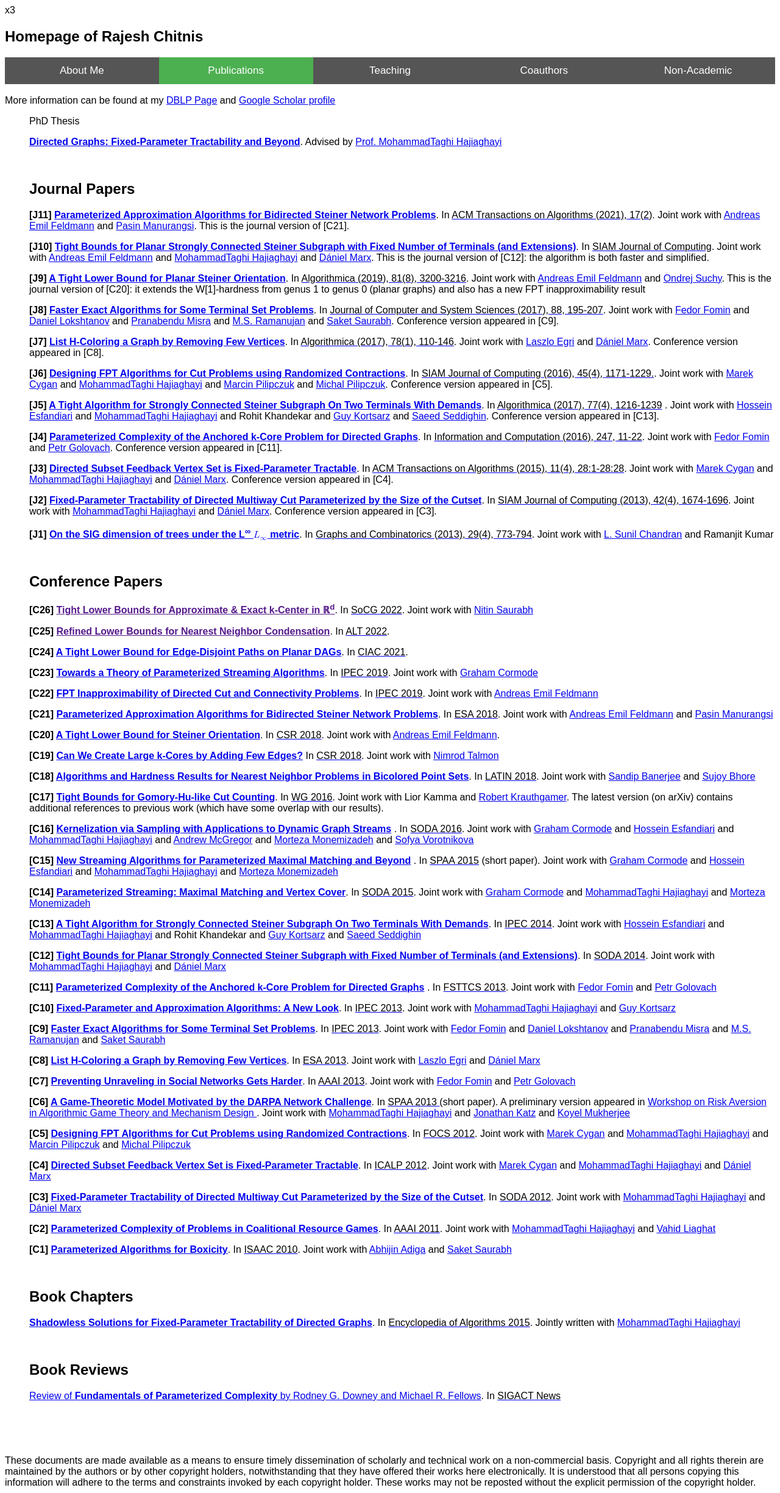
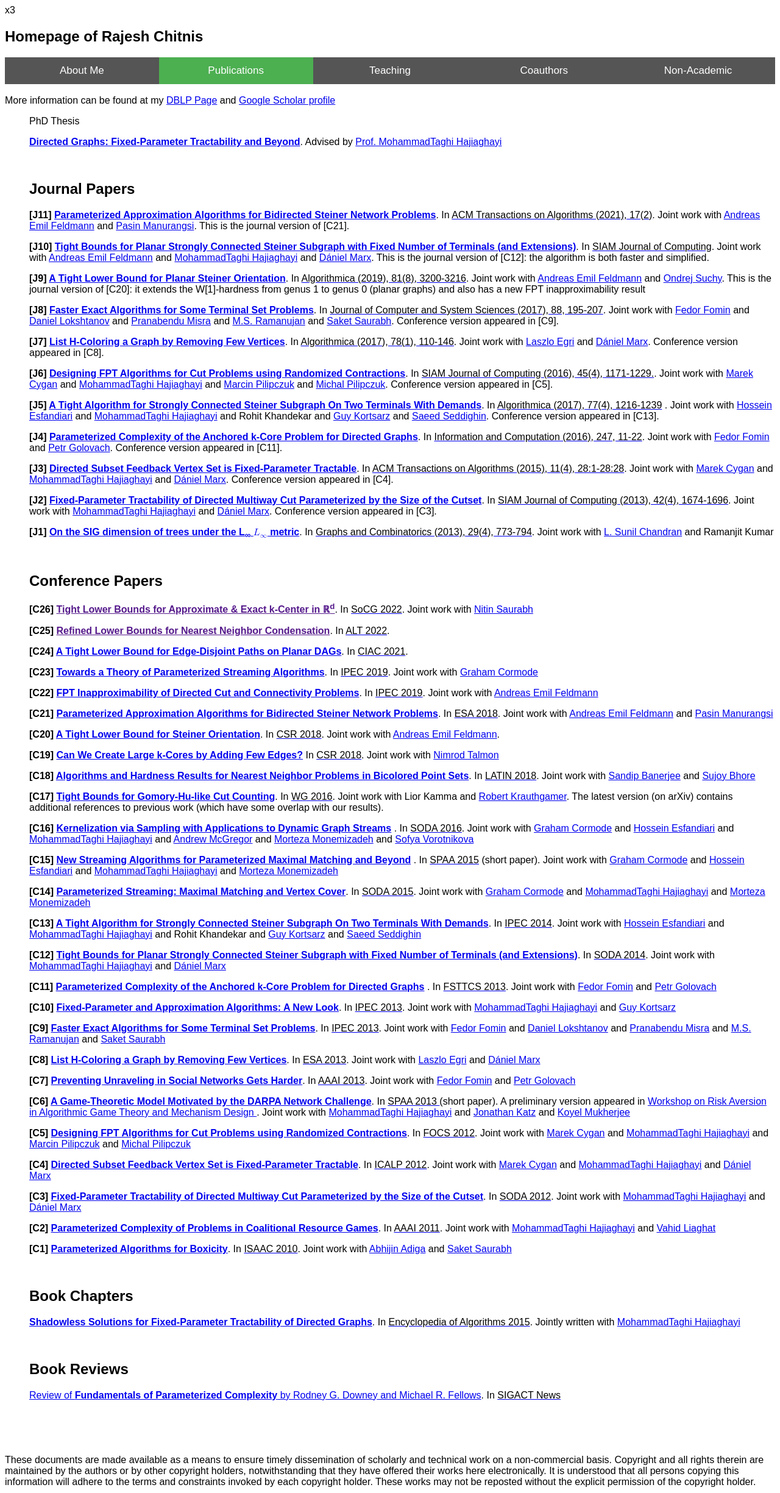
Before and after one commit to rajeshchitnis/rajeshchitnis.github.io, a Jekyll site: the page publications.html, which Jekyll copies as it is, in a window 1280 px wide. Shown: the whole page at 61% size. Built offline with Jekyll 4.4.1, drawn with Linux system fonts in a browser that asks for light colours.

Commit message:
Update publications.html

```diff
--- a/publications.html
+++ b/publications.html
@@ -163,7 +163,7 @@ and <a href="http://www.imsc.res.in/~saket/">Saket Saurabh</a>. Conference versi
 
 
 
-<p class="p7"><font color = "black">  <b>[J1] <a href="http://arxiv.org/abs/0910.5380"> On the SIG dimension of trees under the L<sup>&#x221E;</sup> <math xmlns="http://www.w3.org/1998/Math/MathML"><msub><mi>L</mi><mo>&#x221E;</mo></msub></math> metric</a></b>. In <a href="https://link.springer.com/article/10.1007/s00373-012-1160-4"><FONT COLOR=black>Graphs and Combinatorics (2013), 29(4), 773-794</a>. Joint work with <a href="http://drona.csa.iisc.ernet.in/~sunil/">L. Sunil Chandran</a> and Ramanjit Kumar<br></p>
+<p class="p7"><font color = "black">  <b>[J1] <a href="http://arxiv.org/abs/0910.5380"> On the SIG dimension of trees under the L<sub>&#x221E;</sub> <math xmlns="http://www.w3.org/1998/Math/MathML"><msub><mi>L</mi><mo>&#x221E;</mo></msub></math> metric</a></b>. In <a href="https://link.springer.com/article/10.1007/s00373-012-1160-4"><FONT COLOR=black>Graphs and Combinatorics (2013), 29(4), 773-794</a>. Joint work with <a href="http://drona.csa.iisc.ernet.in/~sunil/">L. Sunil Chandran</a> and Ramanjit Kumar<br></p>
 <p class="p3"></p>
 
 
```
